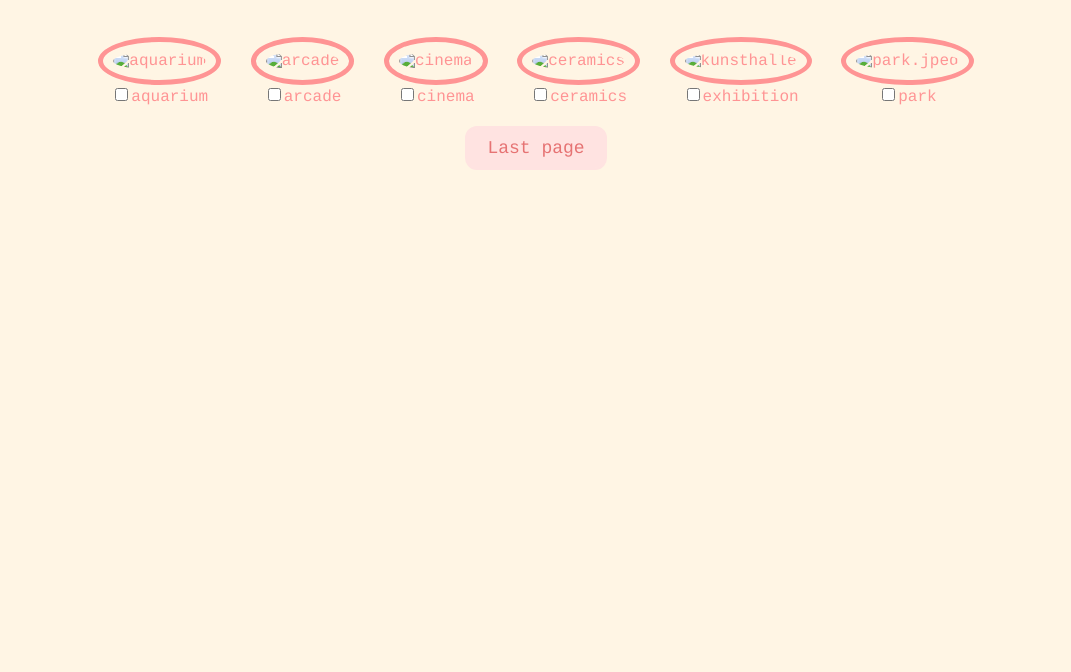
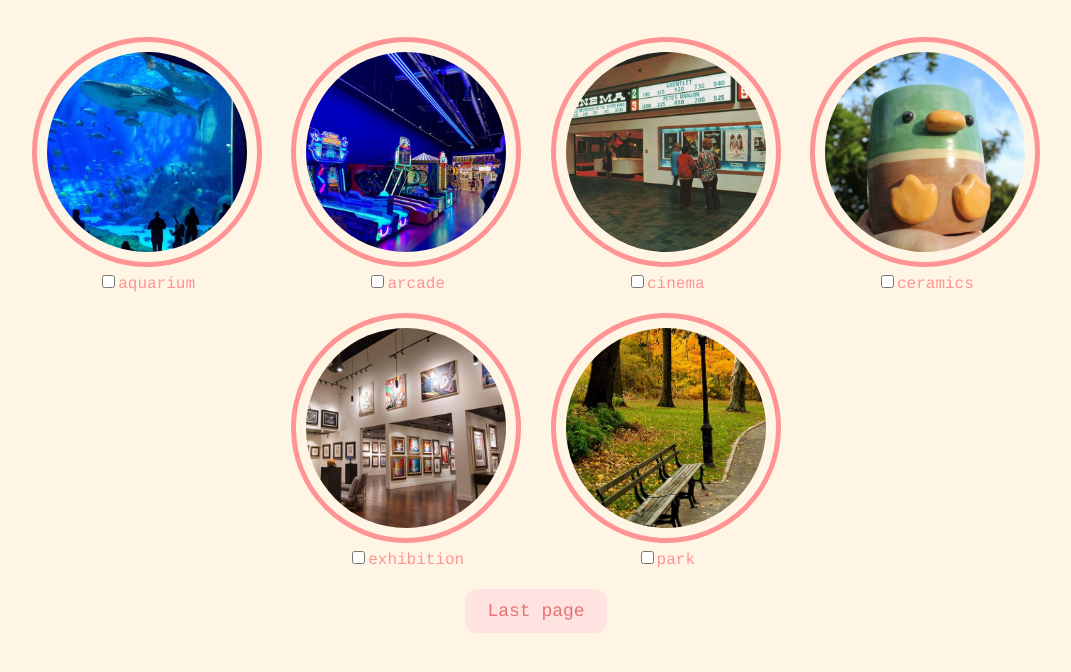
Before and after one commit to torijaekennedy/vday, a plain HTML site: page activities.html in a window 1280 px wide. Shown: the part 90-762 px from the top of the page, without its empty margins (104-1175 px from the left). Drawn offline with Linux system fonts and the light colour scheme; files that its build step writes are made by us from their sources.

Commit message:
Update activities.html

```diff
--- a/activities.html
+++ b/activities.html
@@ -4,13 +4,13 @@
     <meta charset="UTF-8" />
     <meta name="viewport" content="width=device-width, initial-scale=1.0" />
     <title>Activities</title>
-    <link rel="stylesheet" href="css/activities.css" />
+    <link rel="stylesheet" href="activities.css" />
   </head>
   <body>
     <div id="activityquestion"><b>What are we doing after?</b></div>
     <div class="activities-selection">
       <div class="activity-item">
-        <img src="activities/aquarium.jpeg" alt="aquarium" />
+        <img src="aquarium.jpeg" alt="aquarium" />
         <label
           ><input
             type="checkbox"
@@ -20,7 +20,7 @@
         >
       </div>
       <div class="activity-item">
-        <img src="activities/arcade.jpeg" alt="arcade" />
+        <img src="arcade.jpeg" alt="arcade" />
         <label
           ><input
             type="checkbox"
@@ -30,7 +30,7 @@
         >
       </div>
       <div class="activity-item">
-        <img src="activities/cinema.jpeg" alt="cinema" />
+        <img src="cinema.jpeg" alt="cinema" />
         <label
           ><input
             type="checkbox"
@@ -40,7 +40,7 @@
         >
       </div>
       <div class="activity-item">
-        <img src="activities/keramika.jpeg" alt="ceramics" />
+        <img src="keramika.jpeg" alt="ceramics" />
         <label
           ><input
             type="checkbox"
@@ -50,7 +50,7 @@
         >
       </div>
       <div class="activity-item">
-        <img src="activities/kunsthalle.jpeg" alt="kunsthalle" />
+        <img src="kunsthalle.jpeg" alt="kunsthalle" />
         <label
           ><input
             type="checkbox"
@@ -60,7 +60,7 @@
         >
       </div>
       <div class="activity-item">
-        <img src="activities/park.jpeg" alt="park.jpeg" />
+        <img src="park.jpeg" alt="park.jpeg" />
         <label
           ><input
             type="checkbox"
```
